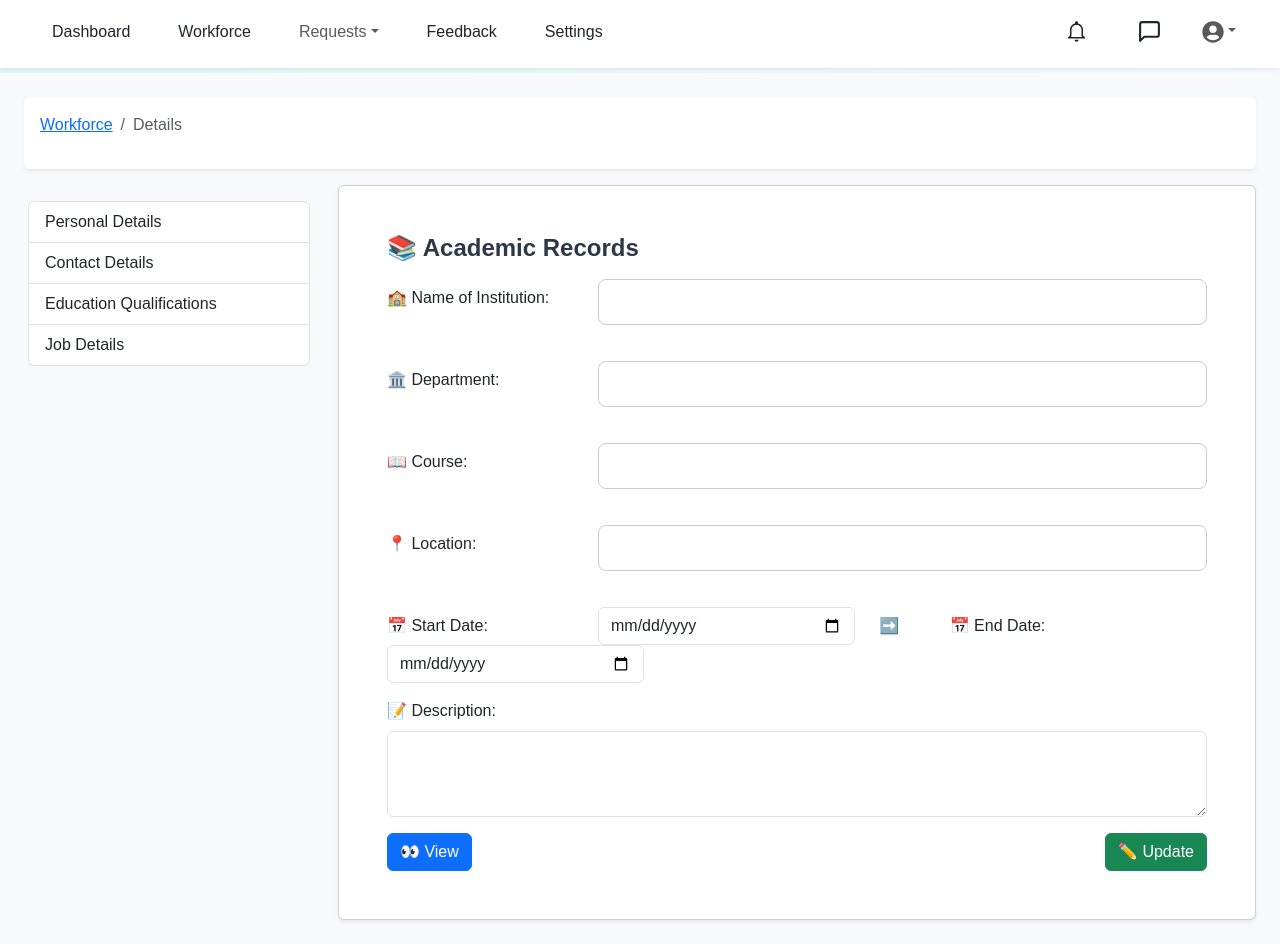
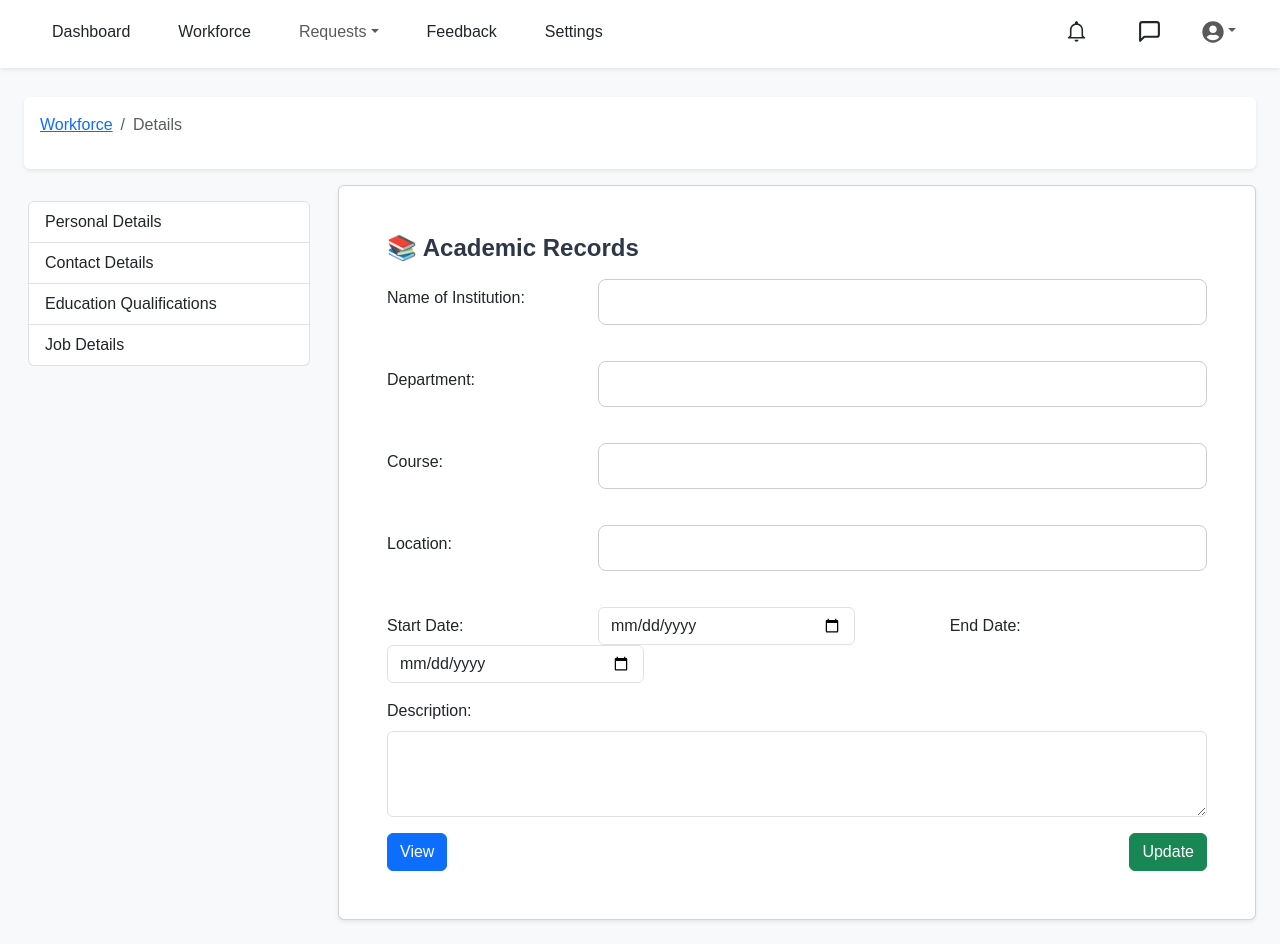
Before and after one commit to Software-Project-L2S2/WorkForce-HR-Frontend, a React (Create React App) app: page /Workforce/education in a window 1280 px wide. Built offline with nearby package versions, Linux system fonts and the light colour scheme; sample sign-in values are in the browser's storage.

Commit message:
5/16/2025

```diff
--- a/src/App.js
+++ b/src/App.js
@@ -1,7 +1,5 @@
 import react from 'react';
 import { BrowserRouter as Router, Route, Routes, Navigate, useLocation } from 'react-router-dom';
-//import 'bootstrap/dist/css/bootstrap.min.css';
-
 import LoginForm from './Components/Authentication/LoginForm';
 import ForgotPasswordForm from './Components/Authentication/ForgotPasswordForm';
 import ResetPasswordForm from './Components/Authentication/ResetPasswordForm';
@@ -27,7 +25,7 @@ import UserManagement from './Pages/UserManagement';
 
 const Layout = ({ children }) => {
   const location = useLocation();
-  const hideNavBarPaths = ['/login', '/register', '/forgot-password', '/reset-password','/admin-dashboard','/user-management',];
+  const hideNavBarPaths = ['/login', '/register', '/forgot-password', '/reset-password','/admin-dashboard','/user-management','/hr-dashboard'];
 
   return (
     <>
@@ -46,14 +44,9 @@ const App = () => {
           {/* <Route path="/register" element={<RegisterForm />} /> */}
           <Route path="/login" element={<LoginForm />} />
 
-
           <Route path="/admin-dashboard" element={<AdminDashboard />} />
           <Route path="/user-management" element={<UserManagement />} />
-
-
-
           <Route path="/hr-dashboard" element={<HRDashboard />} />
-
 
           <Route path="/forgot-password" element={<ForgotPasswordForm />} />
           <Route path="/reset-password" element={<ResetPasswordForm />} />
--- a/src/Components/Authentication/ForgotPasswordForm.css
+++ b/src/Components/Authentication/ForgotPasswordForm.css
@@ -1,7 +1,7 @@
-body {
+/* body {
   background: linear-gradient(135deg, #e0f7fa, #ffffff);
 }
 
 input:focus {
   box-shadow: 0 0 0 0.2rem rgba(13, 110, 253, 0.25);
-}
+} */
--- a/src/Components/Authentication/ForgotPasswordForm.jsx
+++ b/src/Components/Authentication/ForgotPasswordForm.jsx
@@ -11,7 +11,7 @@ import {
   Spinner
 } from 'react-bootstrap';
 import API from '../../api';
-import './ForgotPasswordForm.css';
+
 
 const ForgotPasswordForm = () => {
   const [username, setUsername] = useState('');
--- a/src/Components/Authentication/LoginForm.css
+++ b/src/Components/Authentication/LoginForm.css
@@ -1,6 +1,7 @@
-.login-card {
+/* .login-card {
     width: 100%;
     max-width: 450px;
     border-radius: 12px;
     background-color: #fff;
   }
+   */
--- a/src/Components/Authentication/LoginForm.jsx
+++ b/src/Components/Authentication/LoginForm.jsx
@@ -79,7 +79,7 @@ const LoginForm = () => {
 
 
   return (
-    <Container fluid className="vh-100 d-flex align-items-center justify-content-center" style={{ backgroundColor: '#f8f9fa' }}>
+    <Container fluid className="vh-100 d-flex align-items-center justify-content-center" style={{ backgroundColor: '#f0f4f8' }}>
       <Row className="g-0 shadow-lg" style={{ maxWidth: '1000px', borderRadius: '15px', overflow: 'hidden' }}>
         <Col md={6} className="d-none d-md-flex p-0">
           <div
--- a/src/Components/EducationDetails.jsx
+++ b/src/Components/EducationDetails.jsx
@@ -46,55 +46,55 @@ const EducationDetails = () => {
       ) : (
         <Form>
           <Form.Group as={Row} className="mb-3">
-            <Form.Label column sm={3}>🏫 Name of Institution:</Form.Label>
+            <Form.Label column sm={3}> Name of Institution:</Form.Label>
             <Col sm={9}>
               <Form.Control type="text" name="institution" value={education.institution} onChange={handleChange} />
             </Col>
           </Form.Group>
 
           <Form.Group as={Row} className="mb-3">
-            <Form.Label column sm={3}>🏛️ Department:</Form.Label>
+            <Form.Label column sm={3}>Department:</Form.Label>
             <Col sm={9}>
               <Form.Control type="text" name="department" value={education.department} onChange={handleChange} />
             </Col>
           </Form.Group>
 
           <Form.Group as={Row} className="mb-3">
-            <Form.Label column sm={3}>📖 Course:</Form.Label>
+            <Form.Label column sm={3}> Course:</Form.Label>
             <Col sm={9}>
               <Form.Control type="text" name="course" value={education.course} onChange={handleChange} />
             </Col>
           </Form.Group>
 
           <Form.Group as={Row} className="mb-3">
-            <Form.Label column sm={3}>📍 Location:</Form.Label>
+            <Form.Label column sm={3}> Location:</Form.Label>
             <Col sm={9}>
               <Form.Control type="text" name="location" value={education.location} onChange={handleChange} />
             </Col>
           </Form.Group>
 
           <Form.Group as={Row} className="mb-3">
-            <Form.Label column sm={3}>📅 Start Date:</Form.Label>
+            <Form.Label column sm={3}>Start Date:</Form.Label>
             <Col sm={4}>
               <Form.Control type="date" name="startDate" value={education.startDate} onChange={handleChange} />
             </Col>
-            <Form.Label column sm={1}>➡️</Form.Label>
-            <Form.Label column sm={2}>📅 End Date:</Form.Label>
+            <Form.Label column sm={1}></Form.Label>
+            <Form.Label column sm={2}> End Date:</Form.Label>
             <Col sm={4}>
               <Form.Control type="date" name="endDate" value={education.endDate} onChange={handleChange} />
             </Col>
           </Form.Group>
 
           <Form.Group className="mb-3">
-            <Form.Label>📝 Description:</Form.Label>
+            <Form.Label> Description:</Form.Label>
             <Form.Control as="textarea" rows={3} name="description" value={education.description} onChange={handleChange} />
           </Form.Group>
         </Form>
       )}
 
       <div className="d-flex justify-content-between">
-        <Button variant="primary" onClick={() => setShowDetails(true)}>👀 View</Button>
-        <Button variant="success" onClick={() => setIsEditing(true)}>✏️ Update</Button>
+        <Button variant="primary" onClick={() => setShowDetails(true)}> View</Button>
+        <Button variant="success" onClick={() => setIsEditing(true)}>Update</Button>
       </div>
 
       {isEditing && (
@@ -105,44 +105,44 @@ const EducationDetails = () => {
           <Modal.Body>
             <Form>
               <Form.Group className="mb-3">
-                <Form.Label>🏫 Name of Institution</Form.Label>
+                <Form.Label> Name of Institution</Form.Label>
                 <Form.Control type="text" name="institution" value={education.institution} onChange={handleChange} />
               </Form.Group>
 
               <Form.Group className="mb-3">
-                <Form.Label>🏛️ Department</Form.Label>
+                <Form.Label> Department</Form.Label>
                 <Form.Control type="text" name="department" value={education.department} onChange={handleChange} />
               </Form.Group>
 
               <Form.Group className="mb-3">
-                <Form.Label>📖 Course</Form.Label>
+                <Form.Label> Course</Form.Label>
                 <Form.Control type="text" name="course" value={education.course} onChange={handleChange} />
               </Form.Group>
 
               <Form.Group className="mb-3">
-                <Form.Label>📍 Location</Form.Label>
+                <Form.Label> Location</Form.Label>
                 <Form.Control type="text" name="location" value={education.location} onChange={handleChange} />
               </Form.Group>
 
               <Form.Group className="mb-3">
-                <Form.Label>📅 Start Date</Form.Label>
+                <Form.Label>Start Date</Form.Label>
                 <Form.Control type="date" name="startDate" value={education.startDate} onChange={handleChange} />
               </Form.Group>
 
               <Form.Group className="mb-3">
-                <Form.Label>📅 End Date</Form.Label>
+                <Form.Label> End Date</Form.Label>
                 <Form.Control type="date" name="endDate" value={education.endDate} onChange={handleChange} />
               </Form.Group>
 
               <Form.Group className="mb-3">
-                <Form.Label>📝 Description</Form.Label>
+                <Form.Label> Description</Form.Label>
                 <Form.Control as="textarea" rows={3} name="description" value={education.description} onChange={handleChange} />
               </Form.Group>
             </Form>
           </Modal.Body>
           <Modal.Footer>
-            <Button variant="secondary" onClick={() => setIsEditing(false)}>❌ Cancel</Button>
-            <Button variant="success" onClick={handleUpdate}>✅ Save</Button>
+            <Button variant="secondary" onClick={() => setIsEditing(false)}> Cancel</Button>
+            <Button variant="success" onClick={handleUpdate}> Save</Button>
           </Modal.Footer>
         </Modal>
       )}
--- a/src/Components/JobDetails.jsx
+++ b/src/Components/JobDetails.jsx
@@ -27,9 +27,9 @@ const JobDetails = () => {
 
   return (
     <div className="p-4 bg-light rounded shadow">
-      <h4 className="mb-3">📄 Job Details / Upload Documents</h4>
+      <h4 className="mb-3"> Job Details / Upload Documents</h4>
 
-      {showAlert && <Alert variant="success">✅ File uploaded successfully!</Alert>}
+      {showAlert && <Alert variant="success"> File uploaded successfully!</Alert>}
 
       {["offerLetter", "birthCertificate", "guarantorForm", "degreeCertificate"].map((type, index) => (
         <Row className="mb-3 align-items-center" key={index}>
@@ -53,15 +53,15 @@ const JobDetails = () => {
       ))}
 
       <div className="d-flex justify-content-between mt-4">
-        <Button variant="primary">📁 Upload Documents</Button>
-        <Button variant="dark" onClick={() => setShowAlert(true)}>👀 View Documents</Button>
+        <Button variant="primary"> Upload Documents</Button>
+        <Button variant="dark" onClick={() => setShowAlert(true)}> View Documents</Button>
       </div>
 
       {Object.keys(uploadedFiles).length > 0 && (
         <ListGroup className="mt-3">
-          <h5>📂 Uploaded Documents:</h5>
+          <h5> Uploaded Documents:</h5>
           {Object.entries(uploadedFiles).map(([key, filename]) => (
-            <ListGroup.Item key={key}>✅ {filename}</ListGroup.Item>
+            <ListGroup.Item key={key}> {filename}</ListGroup.Item>
           ))}
         </ListGroup>
       )}
--- a/src/Pages/HRDashboard.jsx
+++ b/src/Pages/HRDashboard.jsx
@@ -5,7 +5,7 @@ const HRDashboard = () => {
   return (
     <div>
       <h1>HR Dashboard</h1>
-      {/* Add your HR dashboard content here */}
+
     </div>
   );
 };
```
Also changed, not shown: src/Components/Transfer.jsx (+0 -8 lines).
